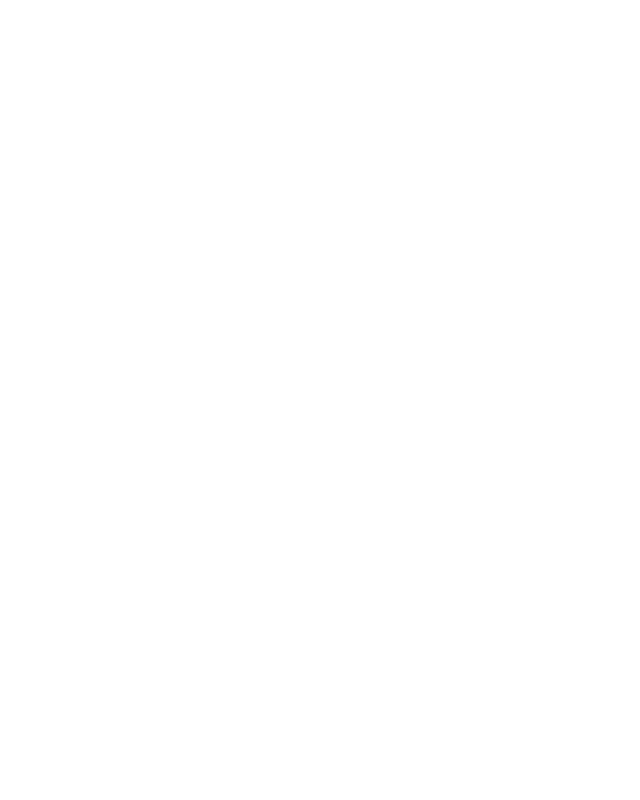
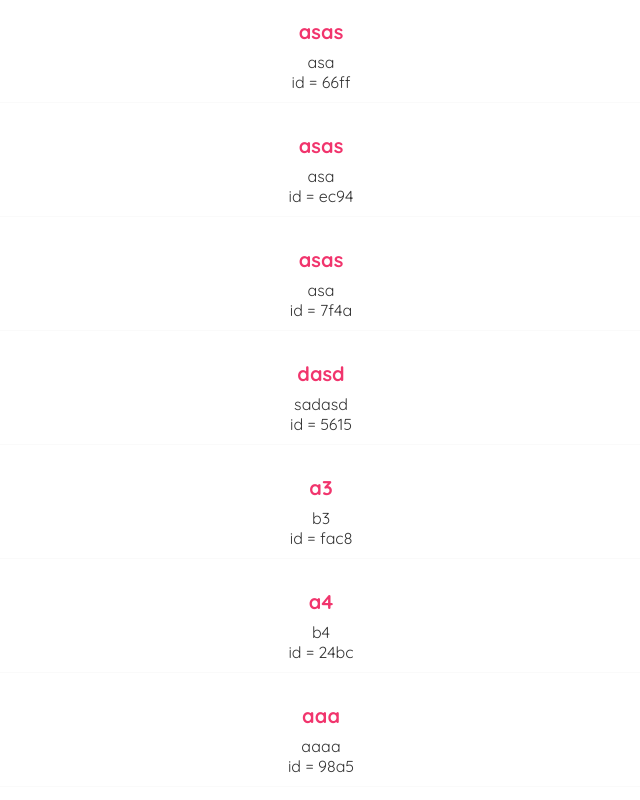
Before and after one commit to wesam196/First-react, a React (Create React App) app: page / in a window 1280 px wide. Shown: the part 920-1720 px from the top of the page, without its empty margins (319-959 px from the left). Before the commit the page ends 800 px from the top, so only its background shows below. Built offline with nearby package versions, Linux system fonts and the light colour scheme; data requests are answered from the project's data file.

Commit message:
add post request to json server

```diff
--- a/data/db.json
+++ b/data/db.json
@@ -1,38 +1,144 @@
 {
-    "blogs":[
+  "blogs": [
     {
       "title": "First subject",
       "body": "First subject body....",
       "Auther": "Wesam",
-            "id": 1
+      "id": "1"
     },
     {
       "title": "Second subject",
       "body": "Second subject body....",
       "Auther": "Ali",
-            "id": 2
-
+      "id": "2"
+    },
+    {
+      "id": "3c3d",
+      "title": "aaa",
+      "body": "bbb",
+      "author": "Omar"
+    },
+    {
+      "id": "a4c9",
+      "title": "asas",
+      "body": "asa",
+      "author": "Wesam"
+    },
+    {
+      "id": "d376",
+      "title": "asas",
+      "body": "asa",
+      "author": "Wesam"
+    },
+    {
+      "id": "0c1d",
+      "title": "asas",
+      "body": "asa",
+      "author": "Wesam"
+    },
+    {
+      "id": "ec21",
+      "title": "asas",
+      "body": "asa",
+      "author": "Wesam"
+    },
+    {
+      "id": "66ff",
+      "title": "asas",
+      "body": "asa",
+      "author": "Wesam"
+    },
+    {
+      "id": "ec94",
+      "title": "asas",
+      "body": "asa",
+      "author": "Wesam"
+    },
+    {
+      "id": "7f4a",
+      "title": "asas",
+      "body": "asa",
+      "author": "Wesam"
+    },
+    {
+      "id": "5615",
+      "title": "dasd",
+      "body": "sadasd",
+      "author": "Wesam"
+    },
+    {
+      "id": "fac8",
+      "title": "a3",
+      "body": "b3",
+      "author": "Wesam"
+    },
+    {
+      "id": "24bc",
+      "title": "a4",
+      "body": "b4",
+      "author": "Wesam"
+    },
+    {
+      "id": "98a5",
+      "title": "aaa",
+      "body": "aaaa",
+      "author": "Wesam"
+    },
+    {
+      "id": "352c",
+      "title": "a5",
+      "body": "b5",
+      "author": "Wesam"
+    },
+    {
+      "id": "415f",
+      "title": "a10",
+      "body": "b10",
+      "author": "Wesam"
+    },
+    {
+      "id": "4d3c",
+      "title": "a10",
+      "body": "b10",
+      "author": "Wesam"
+    },
+    {
+      "id": "a2d5",
+      "title": "a10",
+      "body": "b10",
+      "author": "Wesam"
+    },
+    {
+      "id": "8a50",
+      "title": "a10",
+      "body": "b10",
+      "author": "Wesam"
+    },
+    {
+      "id": "f6b2",
+      "title": "a11",
+      "body": "b11",
+      "author": "Wesam"
+    },
+    {
+      "id": "def0",
+      "title": "a12",
+      "body": "b12",
+      "author": "Wesam"
     }
-
-
   ],
-
-    "blogs2":[
+  "blogs2": [
     {
       "title": "First subject222",
       "body": "First subject body....",
       "Auther": "Wesam",
-            "id": 1
+      "id": "1"
     },
     {
       "title": "Second subject222",
       "body": "Second subject body....",
       "Auther": "Ali",
-            "id": 2
-
+      "id": "2"
     }
-
-
   ]
-
 }
--- a/src/Create.js
+++ b/src/Create.js
@@ -1,17 +1,32 @@
 import { useState } from "react";
+import { json } from "react-router-dom";
+import Createrequest from "./Createrequest";
 
 const Create = () => {
 
     const [title, setTitle] = useState('');
     const [body, setBody] = useState('');
     const [author, setAuthor] = useState('Wesam');
+    const [isLoading, setLoading] = useState(false);
+
+    const handleRequest = (e) =>{
+        e.preventDefault();
+        const blog =  {title, body, author};
+        setLoading(true)
+        Createrequest('http://localhost:8000/blogs', blog).then(()=>{
+            setLoading(false);
+        });
+
+
+    }
+
 
     return (
 
         <div className="create">
             <h2>Welcome To Create Page</h2>
 
-            <form>
+            <form onSubmit={handleRequest}>
                 <label>Blog Title</label>
                 <input type="text" required  value={title} onChange={(e)=> setTitle(e.target.value)} />
 
@@ -27,10 +42,11 @@ const Create = () => {
                 </select>
 
 
-                <button>Add blog</button>
+                 {!isLoading && <button>Add blog</button>}
+                 {isLoading && <button disabled >adding...</button>}
+
 
             </form>
-
         </div>
 
       )
--- /dev/null
+++ b/src/Createrequest.js
@@ -0,0 +1,22 @@
+import { useState } from "react";
+
+const  Createrequest= ( url , blog) => {
+    // url , blog
+
+
+
+
+
+       return fetch(url,{
+            method:'POST',
+            headers: {"content-type" : "application/json"},
+            body: JSON.stringify(blog),
+        })
+
+    }
+
+
+
+
+
+export default Createrequest;
```
Lines whose indentation alone changed are shown as unchanged.
